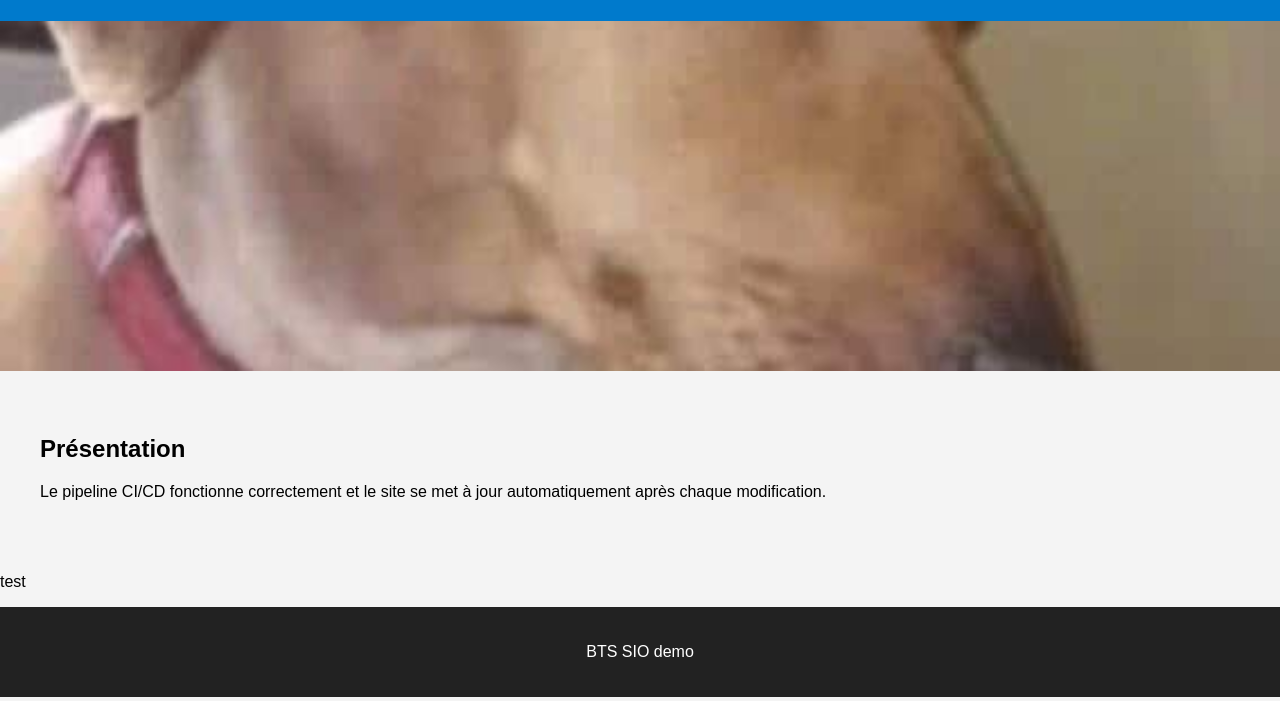
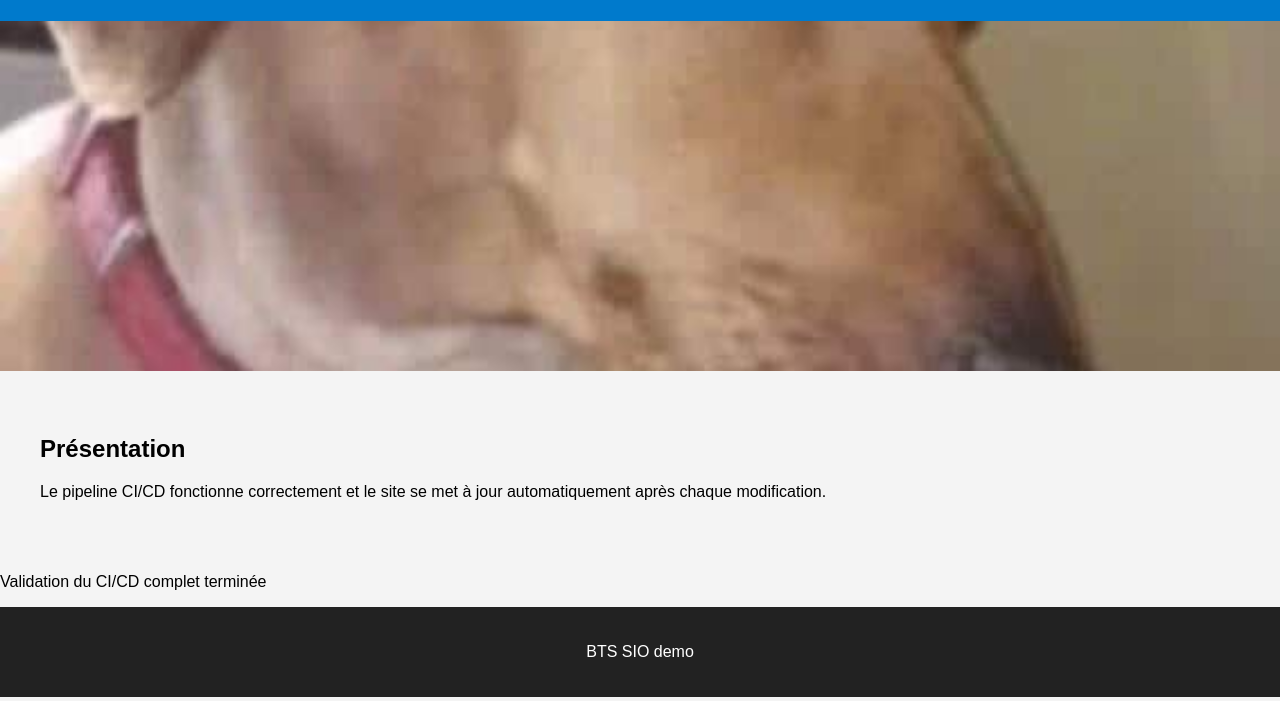
Before and after one commit to Valeriannnn/site-cicd-demo, a plain HTML site: page index.html in a window 1280 px wide. Shown: the part 99-800 px from the top of the page. Drawn offline with Linux system fonts and the light colour scheme.

Commit message:
Update index.html

```diff
--- a/index.html
+++ b/index.html
@@ -27,7 +27,7 @@
 
     </section>
     <p>
-    <div>test</div>
+        Validation du CI/CD complet terminée
     </p>
 
     <footer>
```
